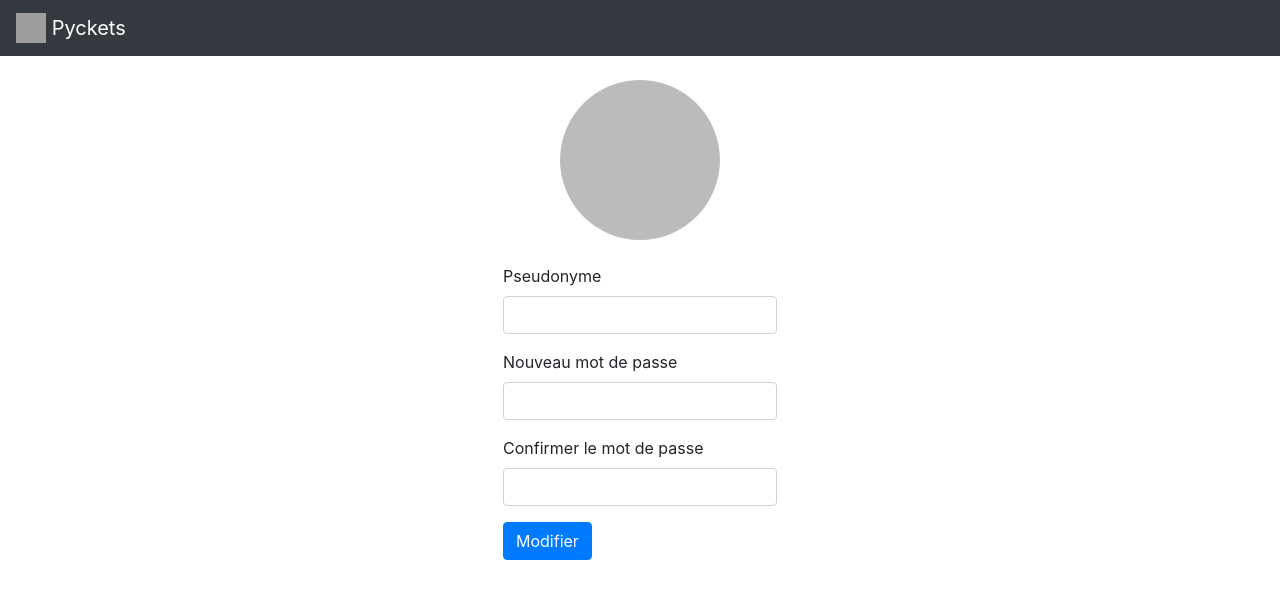
After one commit to RubenVP2/pyTicket, a Flask app: template templates/profile.html in a window 1280 px wide. The commit adds this page. Shown: the top 599 px of the page. Run offline with Flask 2, Linux system fonts and the light colour scheme; the template is opened without the code that fills it, so the values that code supplies are empty; some libraries are stand-ins or nearby versions; grey boxes are pictures that could not be loaded.

Commit message:
Fix issues

```diff
--- a/application.py
+++ b/application.py
@@ -69,6 +69,11 @@ def ticketDelete(idTicket):
 def ajout_ticket_page():
     """ return template to add a ticket """
     return render_template('add-ticket.html')
+
+@app.route('/profile')
+def userProfile():
+    """Show template for user profile"""
+    return render_template('profile.html', user=get_user(session['username']))
 
 @app.route('/testgetallusers')
 def testGetAllUsers():
--- a/templates/includes/navbar.html
+++ b/templates/includes/navbar.html
@@ -6,7 +6,7 @@
         <form class="form-inline my-2 my-lg-1">
             <div class="btn-group">
                 <button class="btn btn-secondary btn-sm dropdown-toggle" type="button" data-toggle="dropdown" aria-haspopup="true" aria-expanded="false">
-                    {{ user.username }}
+                    {{ user.username[0]|upper}}{{user.username[1:] }}
                     {% if user.isAdmin %}
                         - Administrateur
                     {% else %}
@@ -14,6 +14,7 @@
                     {% endif %}
                 </button>
                 <div class="dropdown-menu">
+                    <a class="dropdown-item" href="/profile">Mon profil</a>
                     <a class="dropdown-item" href="/logout">Se déconnecter</a>
                 </div>
             </div>
--- /dev/null
+++ b/templates/profile.html
@@ -0,0 +1,71 @@
+{% include "includes/header.html" %}
+<style>
+    :root {
+        --avatar-size: 10rem;
+        /* change this value anything, e.g., 100px, 10rem, etc. */
+    }
+
+    .circle {
+        background-color: #bbbbbb;
+        border-radius: 50%;
+        height: var(--avatar-size);
+        text-align: center;
+        width: var(--avatar-size);
+    }
+
+    .initials {
+        font-size: calc(var(--avatar-size) / 2);
+        /* 50% of parent */
+        line-height: 1;
+        position: relative;
+        top: calc(var(--avatar-size) / 4);
+        /* 25% of parent */
+    }
+</style>
+
+<body>
+    {% include "includes/navbar.html" %}
+    <div class="container">
+        <!-- Circle avatar -->
+        <div class="row justify-content-center">
+            <div class="circle mt-4 mb-4">
+                <span class="initials">{{ user.username[0]|upper}}{{user.username[1:2] }}</span>
+            </div>
+        </div>
+        <!-- Form -->
+        <div class="row justify-content-center">
+            <form class="form" method="post">
+                <!-- Username input -->
+                <div class="form-group">
+                    <label for="username">Pseudonyme</label>
+                    <input type="text" class="form-control" name="username" id="username" value="{{ user.username }}">
+                </div>
+                <div class="form-group">
+                    <label for="username">Nouveau mot de passe</label>
+                    <input type="password" class="form-control" name="password" id="password">
+                </div>
+                <div class="form-group">
+                    <label for="username">Confirmer le mot de passe</label>
+                    <input type="password" class="form-control" name="confirm-password" id="confirm-password">
+                    <small></small>
+                </div>
+                <div class="form-group">
+                    <button type="submit" class="btn btn-primary">Modifier</button>
+                </div>
+            </form>
+
+        </div>
+    </div>
+    {% include "includes/script.html"%}
+    <script>
+        $("form").submit(function (event) {
+            if ($("#password").val() != $("#confirm-password").val()) {
+                return;
+            }
+            $("small").text("Mot de passe différent").show().fadeOut(1000);
+            event.preventDefault();
+        });
+    </script>
+</body>
+
+</html>
```
Also changed, not shown: templates/ticket.html (+4 -12 lines).
